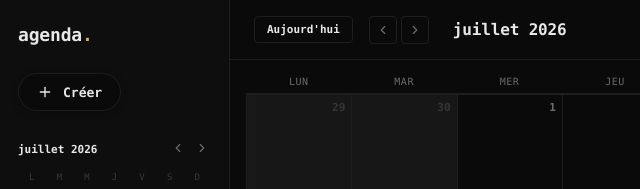
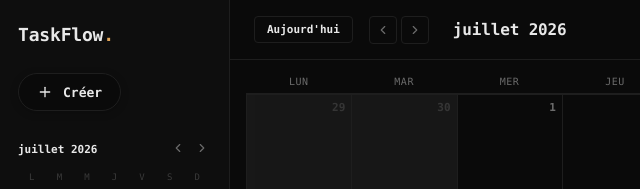
Before and after one commit to goldensam777/scarlet-base, a website built with Vite: page index.html in a window 1280 px wide. Shown: the top 189 px of the page, 0-640 px from the left. Built offline with nearby package versions, Linux system fonts and the light colour scheme.

Commit message:
docs: rename project to TaskFlow and add project README.md

```diff
--- a/index.html
+++ b/index.html
@@ -3,7 +3,7 @@
 <head>
   <meta charset="UTF-8">
   <meta name="viewport" content="width=device-width, initial-scale=1.0">
-  <title>agenda</title>
+  <title>TaskFlow</title>
   <link rel="stylesheet" href="/src/renderer/style.css">
 </head>
 <body>
@@ -11,7 +11,7 @@
   <!-- 1. LEFT SIDEBAR: Navigation, Mini-Calendar & Filters -->
   <aside class="sidebar-left">
     <div class="brand">
-      <span class="logo-text">agenda<span class="dot">.</span></span>
+      <span class="logo-text">TaskFlow<span class="dot">.</span></span>
     </div>
 
     <!-- Big Create button -->
--- a/package.json
+++ b/package.json
@@ -1,5 +1,5 @@
 {
-  "name": "taskonbase",
+  "name": "taskflow",
   "version": "1.0.0",
   "main": "dist-electron/main.js",
   "description": "Minimalist agenda application with Electron and TypeScript",
```
Also changed, not shown: README.md (added).
